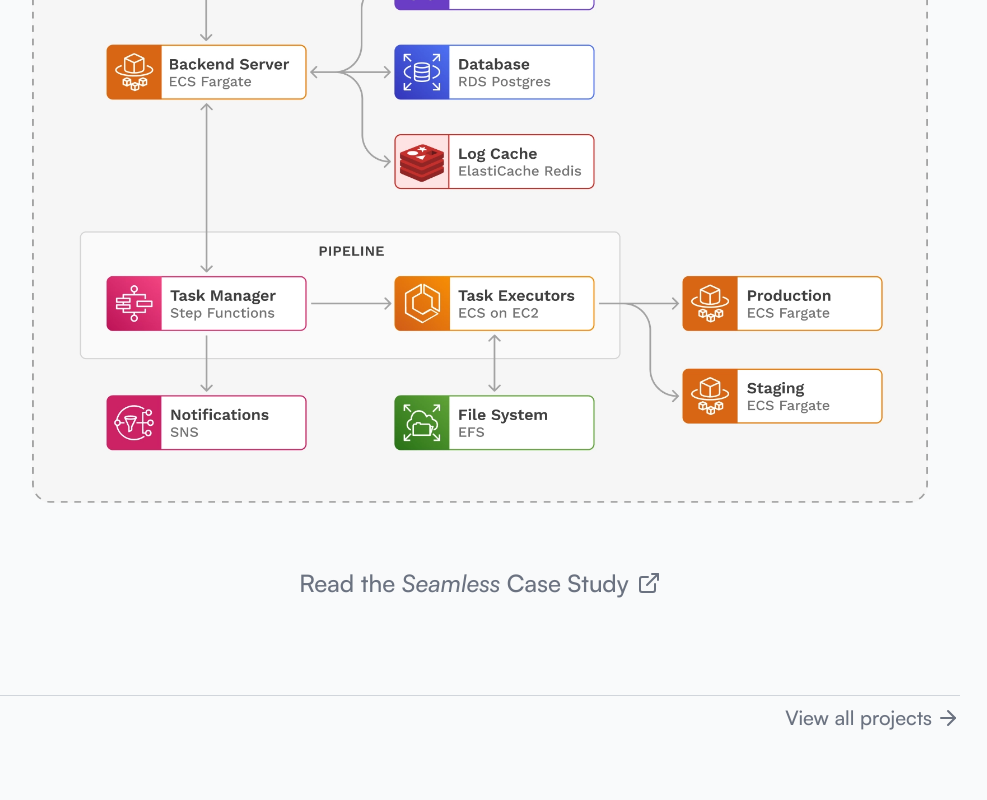
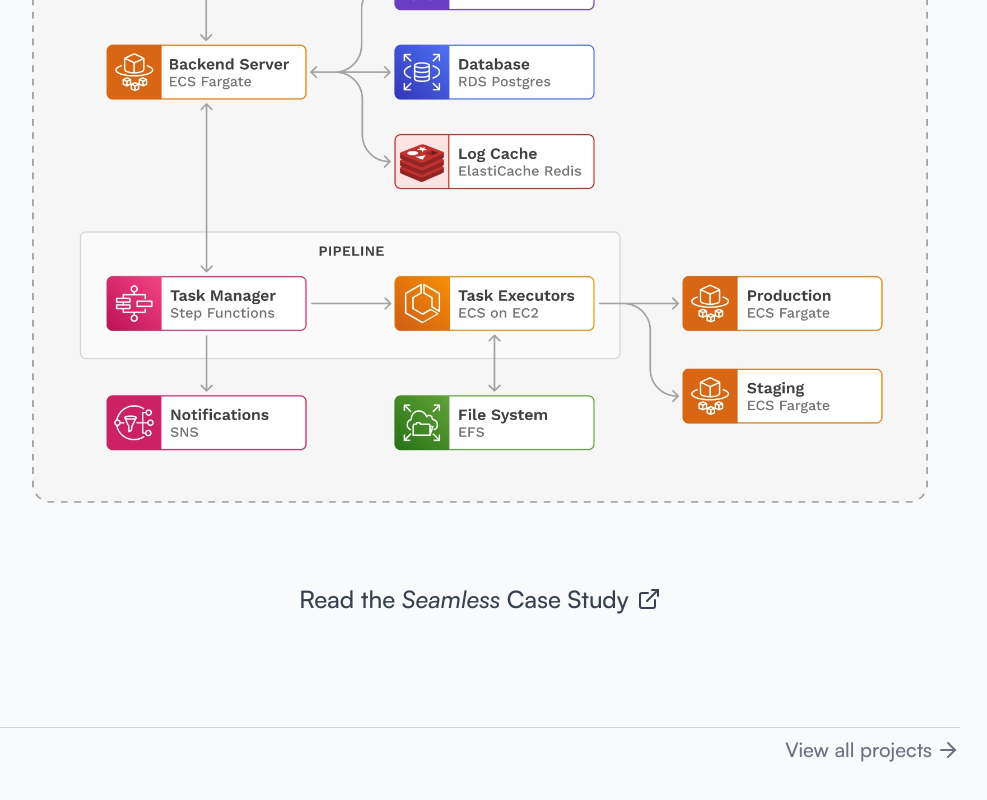
Before and after one commit to jasonherngwang/jasonherngwang.com, a Next.js app: page / in a window 1280 px wide. Shown: the part 2410-3210 px from the top of the page, without its empty margins (160-1147 px from the left). Built offline with nearby package versions, Linux system fonts and the light colour scheme.

Commit message:
chore: adjust spacing and color

```diff
--- a/app/page.tsx
+++ b/app/page.tsx
@@ -11,7 +11,7 @@
       <Bio />
       <Separator className="my-12 sm:my-24" />
       <Seamless />
-      <Separator className="mb-2 mt-16 sm:mt-24" />
+      <Separator className="mb-2 mt-20 sm:mt-28" />
       <div className="mb-12 flex justify-end sm:mb-20 sm:text-xl">
         <Link
           href="/projects"
--- a/app/projects/page.tsx
+++ b/app/projects/page.tsx
@@ -28,7 +28,7 @@
       {otherProjects.map((project, index) => (
         <Project key={project.title} project={project} index={index} />
       ))}
-      <Separator className="mb-2 mt-16 sm:mt-24" />
+      <Separator className="mb-2 mt-20 sm:mt-28" />
       <div className="mb-12 flex justify-between sm:mb-20 sm:text-xl">
         <Link
           href="/"
--- a/components/seamless.tsx
+++ b/components/seamless.tsx
@@ -35,13 +35,13 @@
           priority
         />
       </div>
-      <div className="mt-10 flex justify-center sm:mt-16">
+      <div className="mt-12 flex justify-center sm:mt-20">
         <a
           href="https://seamless-cicd.com"
           target="_blank"
-          className="group flex cursor-pointer items-center gap-x-1 no-underline sm:gap-x-2"
+          className="group flex cursor-pointer items-center gap-x-1 text-gray-700 no-underline sm:gap-x-2"
         >
-          <span className="sm:text-2xl">
+          <span className="group-hover:underline group-hover:underline-offset-4 sm:text-2xl">
             Read the <em>Seamless</em> Case Study
           </span>
           <ExternalLink className="h-4 w-4 sm:h-6 sm:w-6" />
```
